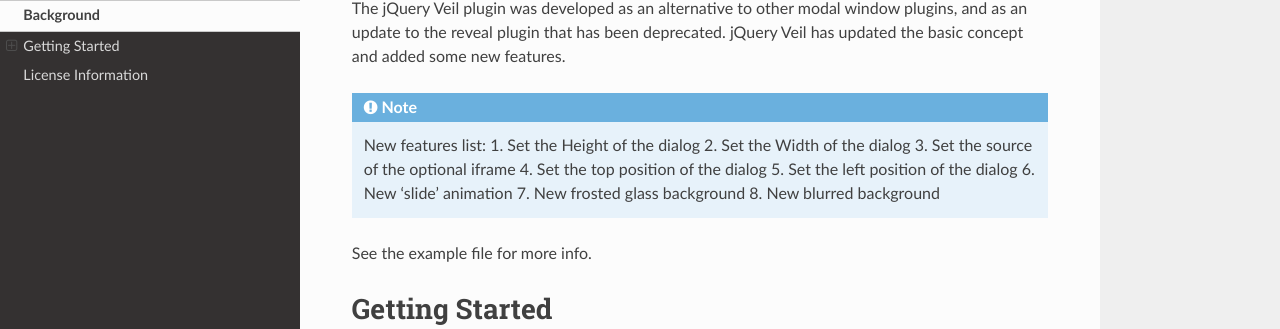
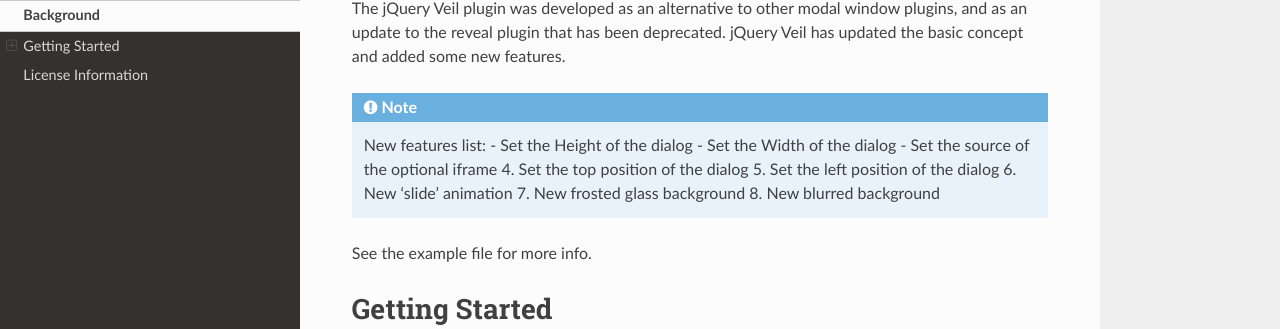
Before and after one commit to stemo40/veil, a Sphinx documentation site: the page built from docs/master.rst, in a window 1280 px wide and 1193 px high. Shown: the part 163-492 px from the top of the window. Built offline with Sphinx 7.4.7 and the Read the Docs theme 2.0.0, drawn with Linux system fonts in a browser that asks for light colours; formulas are drawn with MathJax 3.

Commit message:
adjustment

```diff
--- a/docs/master.rst
+++ b/docs/master.rst
@@ -5,9 +5,9 @@
 The jQuery Veil plugin was developed as an alternative to other modal window plugins, and as an update to the reveal plugin that has been deprecated. jQuery Veil has updated the basic concept and added some new features.
 
 .. NOTE:: New features list:
-   1. Set the Height of the dialog
-   2. Set the Width of the dialog
-   3. Set the source of the optional iframe
+   - Set the Height of the dialog
+   - Set the Width of the dialog
+   - Set the source of the optional iframe
    4. Set the top position of the dialog
    5. Set the left position of the dialog
    6. New 'slide' animation
```
